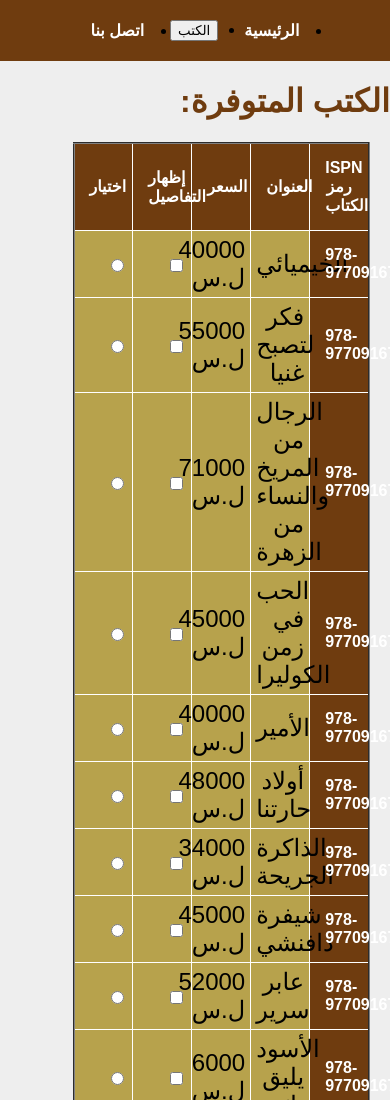
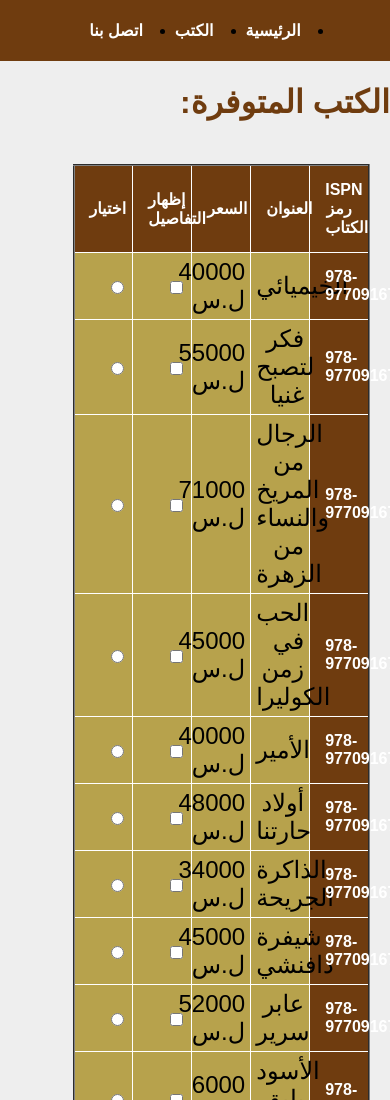
Before and after one commit to nader6783/Iwb202, a plain HTML site: page Books.html in a window 390 px wide. Shown: the top 1100 px of the page. Drawn offline with Linux system fonts and the light colour scheme.

Commit message:
Update style.css

```diff
--- a/style.css
+++ b/style.css
@@ -125,7 +125,7 @@ footer {
   font-size: 14px;
 }
 
-.home-button, .proreriies-button, .contact-button {
+.home-button, .Books-button, .contact-button {
   background-color: #6f3c0f;
   color: #fff;
   text-align: center;
@@ -147,7 +147,7 @@ footer {
   }
 
   .home-button,
-  .proreriies-button,
+  .Books-button,
   .contact-button {
     font-size: 16px;
   }
@@ -228,7 +228,7 @@ body{
 
     }
 
-.properties-head-container {
+.Books-head-container {
 
   padding-top: 1px;
   padding-bottom: 1px;
```
